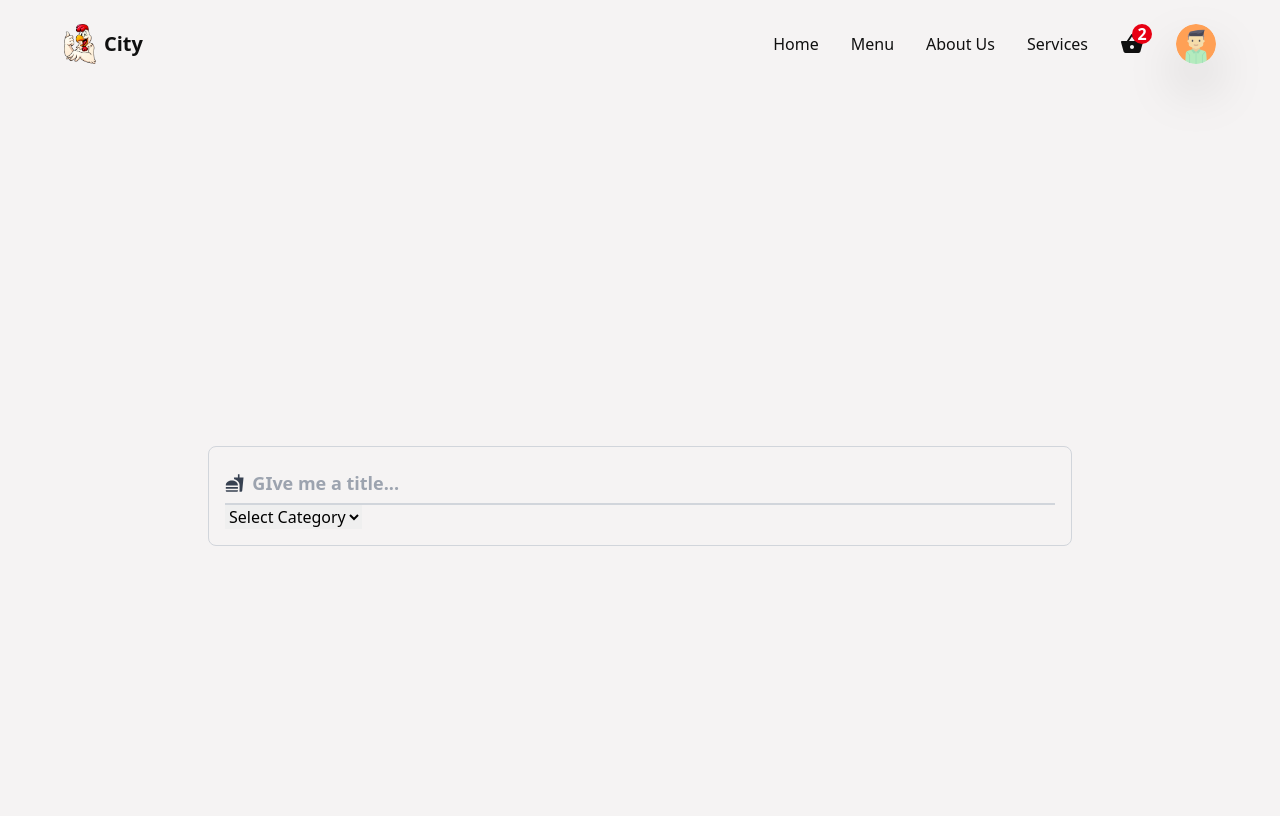
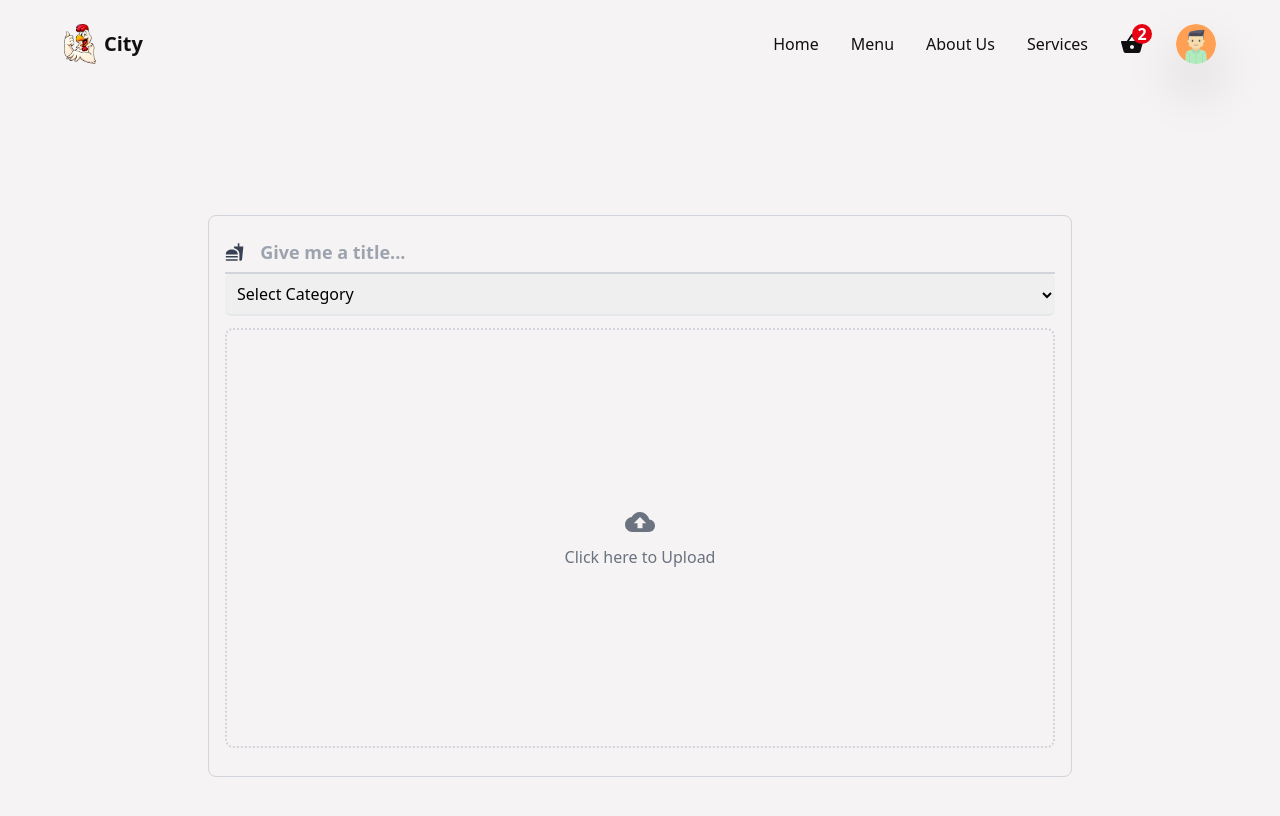
Before and after one commit to Mbk15/city-restaurant, a React (Create React App) app: page /createItem in a window 1280 px wide. Shown: the top 816 px of the page. Built offline with nearby package versions, Linux system fonts and the light colour scheme.

Commit message:
Created Upload Image UI for Admin

```diff
--- a/src/components/CreateContainer.jsx
+++ b/src/components/CreateContainer.jsx
@@ -1,18 +1,19 @@
 import React, { useState } from "react";
 import { motion } from "framer-motion";
-import { MdFastfood } from "react-icons/md";
+import { MdCloudUpload, MdFastfood } from "react-icons/md";
 import { categories } from "../utils/data";
+import Loader from "./Loader";
 const CreateContainer = () => {
   const [title, setTitle] = useState("");
   const [calories, setCalories] = useState("");
   const [price, setPrice] = useState("");
   const [category, setCategory] = useState(null);
   const [imageAsset, setImageAsset] = useState(null);
-  const [fields, setFields] = useState(false);
+  const [fields, setFields] = useState();
   const [alertSatus, setAlertSatus] = useState("danger");
   const [msg, setMsg] = useState(null);
   const [isLoading, setIsLoading] = useState(false);
-
+  const uploadImage = () => {};
   return (
     <div className="w-full min-h-screen flex items-center justify-center">
       <div className="w-[90%] md:w-[75%] border border-gray-300 rounded-lg p-4 flex flex-col items-center justify-center">
@@ -32,7 +33,7 @@ const CreateContainer = () => {
           </motion.p>
         )}
         {/* input field */}
-        <div className="w-full py-2 border-b-2 border-gray-300 flex items-center gap-2">
+        <div className="w-full py-2 border-b-2 border-gray-300 flex items-center gap-4">
           <MdFastfood className="text-xl text-gray-700" />
           <input
             className="w-full h-full text-lg bg-transparent font-semibold outline-none border-none text-textColor placeholder:text-gray-400"
@@ -40,12 +41,15 @@ const CreateContainer = () => {
             required
             onChange={(e) => setTitle(e.target.value)}
             value={title}
-            placeholder="GIve me a title..."
+            placeholder="Give me a title..."
           />
         </div>
         {/* category section */}
         <div className="w-full ">
-          <select onChange={(e) => setCategory(e.target.value)}>
+          <select
+            className="outline-none w-full text-base border-b-2 border-gray-200 p-2 rounded-md cursor-pointer"
+            onChange={(e) => setCategory(e.target.value)}
+          >
             <option value="other" className="bg-white">
               Select Category
             </option>
@@ -63,6 +67,45 @@ const CreateContainer = () => {
               })}
           </select>
         </div>
+
+        {/* File Upload section */}
+
+        <div className="group flex justify-center items-center flex-col my-3 border-2 rounded-lg border-dotted border-gray-300 w-full h-225 md:h-420 cursor-pointer">
+          {isLoading ? (
+            <Loader />
+          ) : (
+            <>
+              {/* Upload image If Asset URL is not available */}
+              {!imageAsset ? (
+                <>
+                  <label className="w-full h-full flex flex-col items-center justify-center cursor-pointer">
+                    <div className="w-full h-full flex flex-col items-center justify-center gap-2">
+                      <MdCloudUpload className="text-gray-500 text-3xl hover:text-gray-700" />
+                      <p className="text-gray-500  hover:text-gray-700">
+                        Click here to Upload
+                      </p>
+                    </div>
+                    <input
+                      className="w-0 h-0"
+                      onChange={uploadImage}
+                      type="file"
+                      name="uploadImage"
+                      accept="image/*"
+                    />
+                  </label>
+                </>
+              ) : (
+                <>
+                  {/* If there's an Asset URL */}
+                  <div className="h-full relative">
+                    <img src={imageAsset} alt="uploadedImage" />
+                    <button className="absolute bottom-3 right-3 rounded-full bg-red-500 text-xl cursor-pointer outline-none hover:shadow-lg"></button>
+                  </div>
+                </>
+              )}
+            </>
+          )}
+        </div>
       </div>
     </div>
   );
--- /dev/null
+++ b/src/components/Loader.jsx
@@ -0,0 +1,23 @@
+import React from "react";
+
+const Loader = () => {
+  return (
+    <svg
+      class="inline mr-2 w-10 h-10 text-gray-200 animate-spin dark:text-gray-300 fill-emerald-500"
+      viewBox="0 0 100 101"
+      fill="none"
+      xmlns="http://www.w3.org/2000/svg"
+    >
+      <path
+        d="M100 50.5908C100 78.2051 77.6142 100.591 50 100.591C22.3858 100.591 0 78.2051 0 50.5908C0 22.9766 22.3858 0.59082 50 0.59082C77.6142 0.59082 100 22.9766 100 50.5908ZM9.08144 50.5908C9.08144 73.1895 27.4013 91.5094 50 91.5094C72.5987 91.5094 90.9186 73.1895 90.9186 50.5908C90.9186 27.9921 72.5987 9.67226 50 9.67226C27.4013 9.67226 9.08144 27.9921 9.08144 50.5908Z"
+        fill="currentColor"
+      />
+      <path
+        d="M93.9676 39.0409C96.393 38.4038 97.8624 35.9116 97.0079 33.5539C95.2932 28.8227 92.871 24.3692 89.8167 20.348C85.8452 15.1192 80.8826 10.7238 75.2124 7.41289C69.5422 4.10194 63.2754 1.94025 56.7698 1.05124C51.7666 0.367541 46.6976 0.446843 41.7345 1.27873C39.2613 1.69328 37.813 4.19778 38.4501 6.62326C39.0873 9.04874 41.5694 10.4717 44.0505 10.1071C47.8511 9.54855 51.7191 9.52689 55.5402 10.0491C60.8642 10.7766 65.9928 12.5457 70.6331 15.2552C75.2735 17.9648 79.3347 21.5619 82.5849 25.841C84.9175 28.9121 86.7997 32.2913 88.1811 35.8758C89.083 38.2158 91.5421 39.6781 93.9676 39.0409Z"
+        fill="currentFill"
+      />
+    </svg>
+  );
+};
+
+export default Loader;
--- a/src/components/index.js
+++ b/src/components/index.js
@@ -2,3 +2,4 @@ export { default as Header } from "./Header";
 export { default as MainContainer } from "./MainContainer";
 export { default as CreateContainer } from "./CreateContainer";
 export { default as HomeContainer } from "./HomeContainer";
+export { default as Loader } from "./Loader";
```
